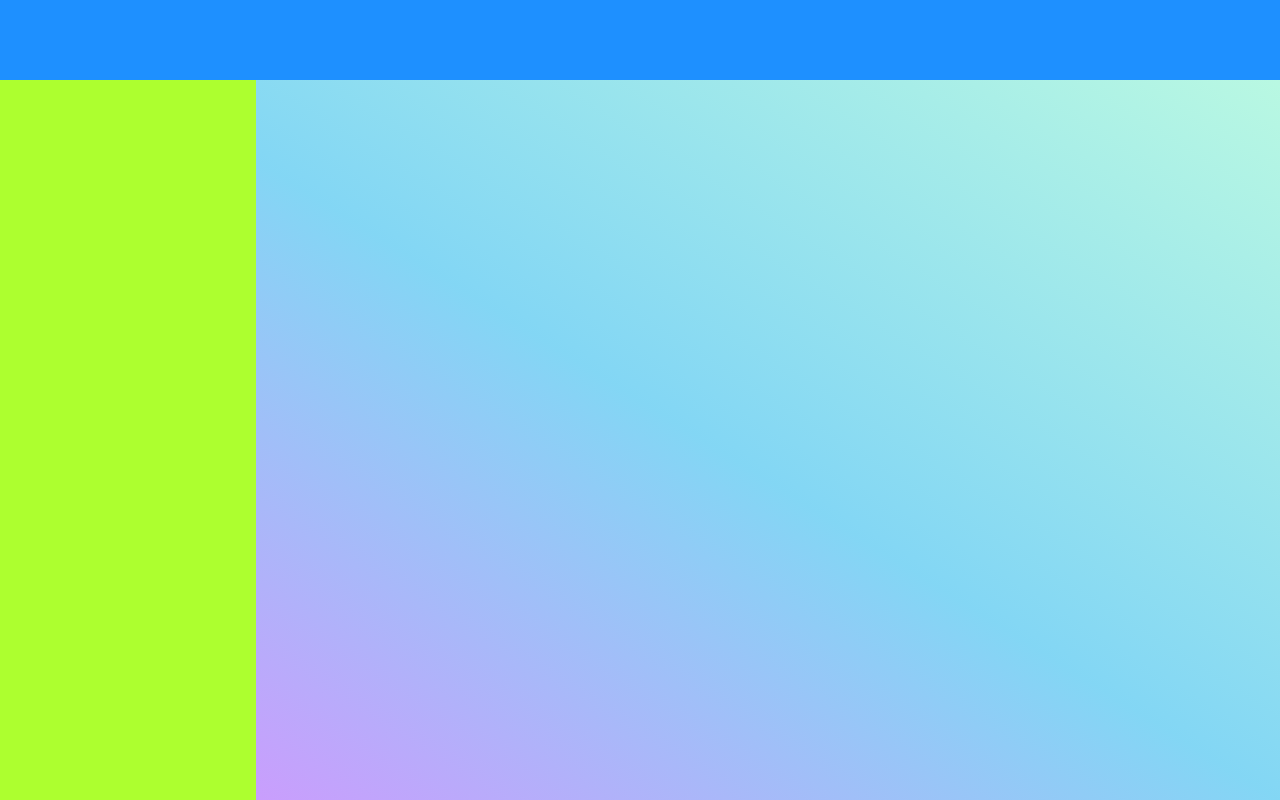
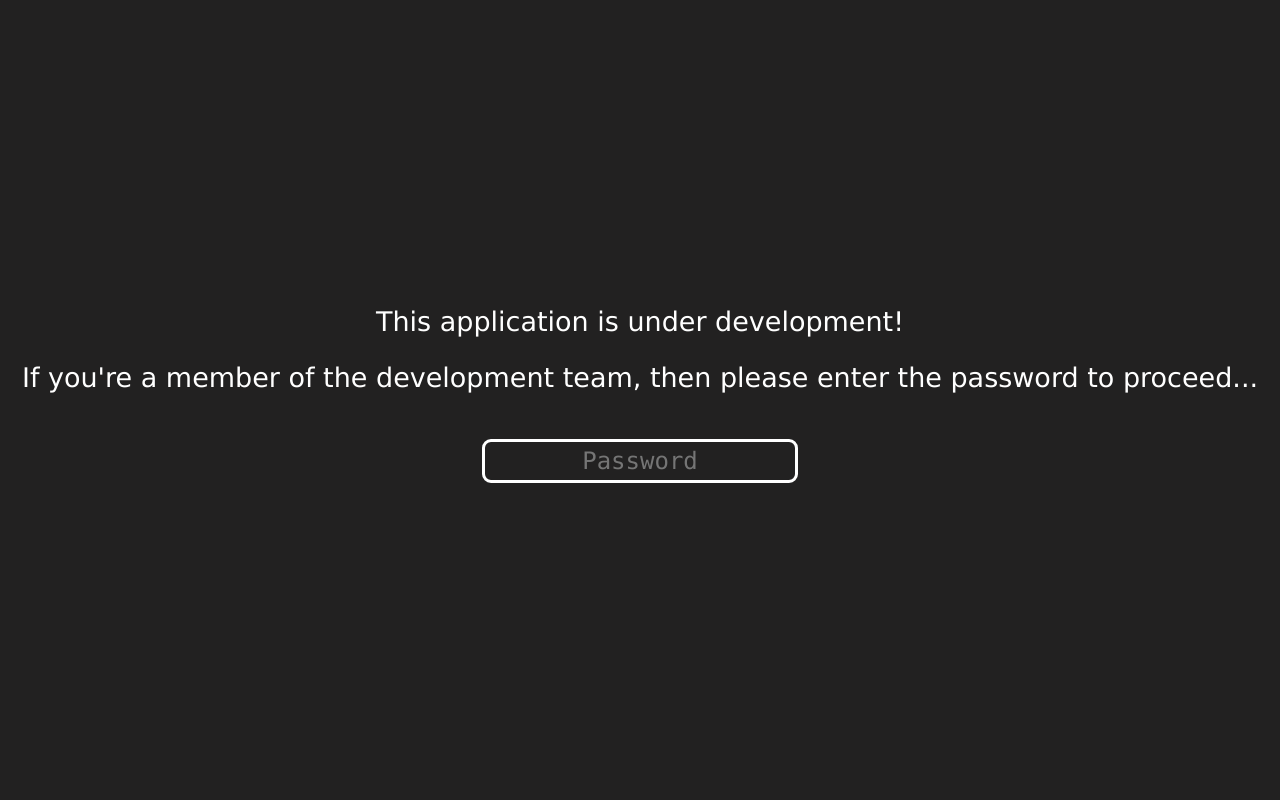
Before and after one commit to Include-Type/Include-Type.github.io, a React (Create React App) app: page / in a window 1280 px wide. Built offline with nearby package versions, Linux system fonts and the light colour scheme.

Commit message:
fixed application call position for dev check

```diff
--- a/src/app/App.tsx
+++ b/src/app/App.tsx
@@ -11,19 +11,19 @@ function App(): ReactElement {
 
   return (
     // <Router>
-    //   <div className="App">
-    //     {userInput === "" || userInput !== password ? (
-    //       <DevCheck
-    //         password={password}
-    //         userInput={userInput}
-    //         setUserInput={setUserInput}
-    //       />
-    //     ) : (
-    //       <LandingPage />
-    //     )}
-    //   </div>
+    <div className="App">
+      {userInput === "" || userInput !== password ? (
+        <DevCheck
+          password={password}
+          userInput={userInput}
+          setUserInput={setUserInput}
+        />
+      ) : (
+        // <LandingPage />
+        <Application />
+      )}
+    </div>
     // </Router>
-    <Application/>
   );
 }
 
```
